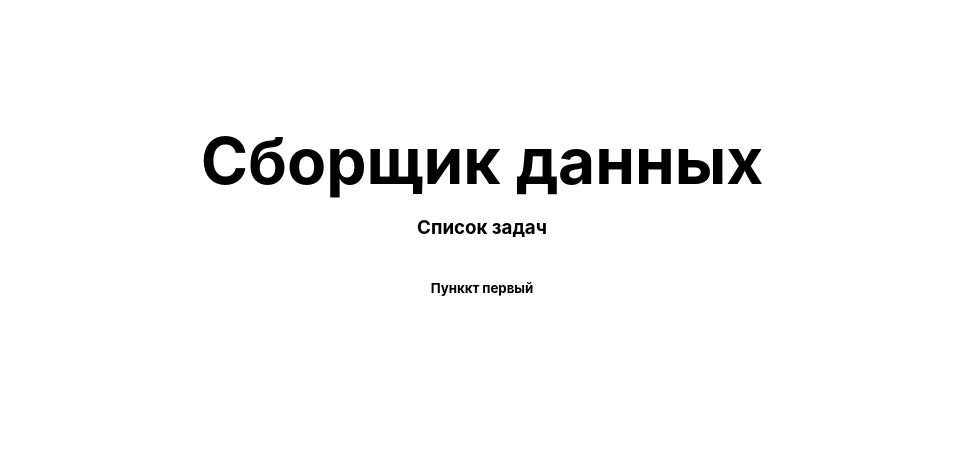
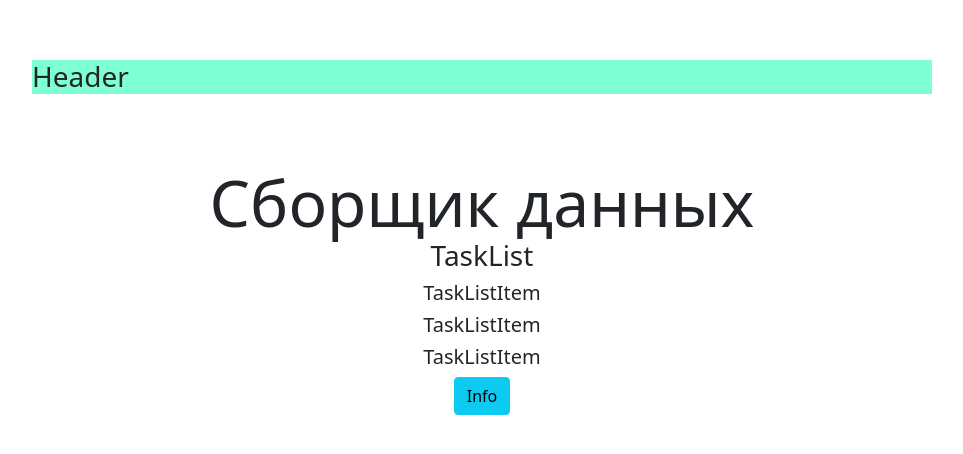
Before and after one commit to mathetes/infograbber, a Next.js app: page / in a window 1280 px wide. Shown: the top 454 px of the page, without its empty margins (158-1121 px from the left). Built offline with nearby package versions, Linux system fonts and the light colour scheme.

Commit message:
add css bootsrap & header

```diff
--- /dev/null
+++ b/components/Header/index.js
@@ -0,0 +1,11 @@
+import styles from "./../../styles/Header.module.css";
+
+const Header = () => {
+  return (
+    <header className={styles.header}>
+      <h3>Header</h3>
+    </header>
+  );
+};
+
+export default Header;
--- a/components/Layout/index.js
+++ b/components/Layout/index.js
@@ -1,9 +1,10 @@
 import Head from "next/head";
 import { useRouter } from "next/router";
-// import Header from './Header'
+
 // import Footer from './Footer'
 // import Showcase from './Showcase'
 // import InfoBox from './InfoBox'
+import "bootstrap/dist/css/bootstrap.min.css";
 import styles from "@/styles/Layout.module.css";
 
 export default function Layout({ title, keywords, description, children }) {
--- a/components/taskList/index.js
+++ b/components/taskList/index.js
@@ -3,7 +3,9 @@ import TaskListItem from "../taskListItem";
 const TaskList = () => {
   return (
     <>
-      <h3>Список задач</h3>
+      <h3>TaskList</h3>
+      <TaskListItem />
+      <TaskListItem />
       <TaskListItem />
     </>
   );
--- a/components/taskListItem/index.js
+++ b/components/taskListItem/index.js
@@ -1,5 +1,5 @@
 const TaskListItem = () => {
-  return <h5>Пунккт первый</h5>;
+  return <h5>TaskListItem</h5>;
 };
 
 export default TaskListItem;
--- a/package.json
+++ b/package.json
@@ -9,8 +9,10 @@
     "lint": "next lint"
   },
   "dependencies": {
+    "bootstrap": "^5.1.3",
     "next": "12.0.1",
     "react": "17.0.2",
+    "react-bootstrap": "^2.0.2",
     "react-dom": "17.0.2"
   },
   "devDependencies": {
--- a/pages/index.js
+++ b/pages/index.js
@@ -1,23 +1,20 @@
 import Head from "next/head";
 import Image from "next/image";
 import styles from "../styles/Home.module.css";
-
 import Layout from "@/components/Layout";
-
+import Header from "../components/Header";
 import TaskList from "../components/taskList";
+import { Button } from "react-bootstrap";
 
 export default function Home() {
   return (
     <Layout className={styles.container}>
-      <Head>
-        <title>Сборщик данных</title>
-        <meta name="description" content="Сборщик данных" />
-        <link rel="icon" href="/favicon.ico" />
-      </Head>
+      <Header className={styles.header} />
 
       <main className={styles.main}>
         <h1 className={styles.title}>Сборщик данных</h1>
         <TaskList />
+        <Button variant="info">Info</Button>{" "}
       </main>
     </Layout>
   );
--- /dev/null
+++ b/styles/Header.module.css
@@ -0,0 +1,3 @@
+.header {
+  background-color: aquamarine;
+}
```
Also changed, not shown: 1 other file (tests, documents, lock files or other folders).
